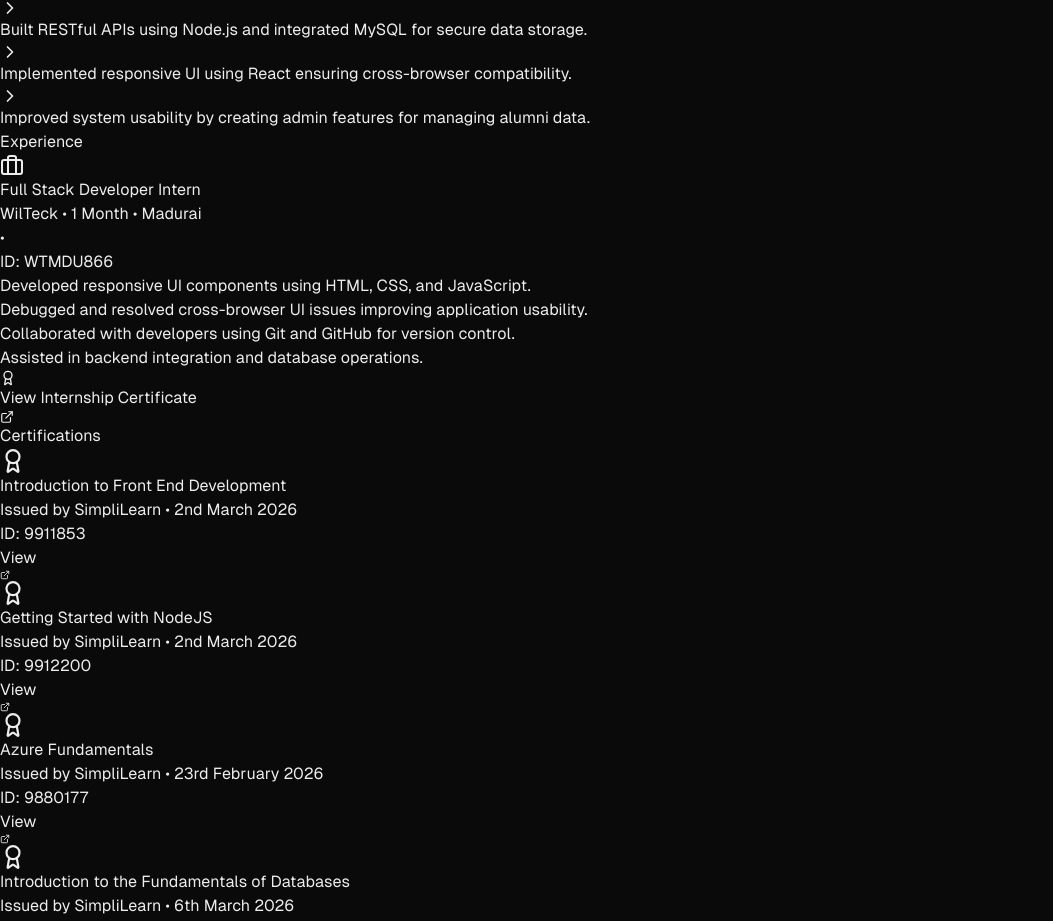
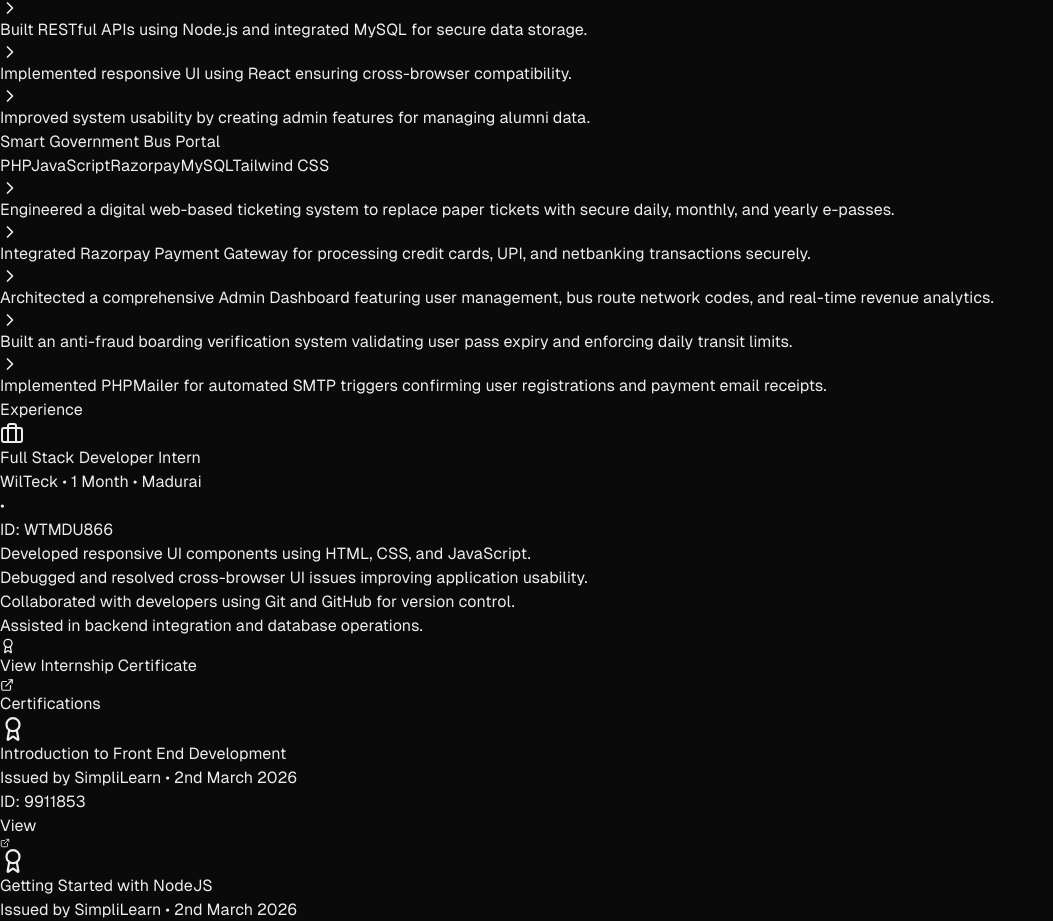
Before and after one commit to Nitheenkumar15/Portfolio, a Next.js app: page / in a window 1280 px wide. Shown: the part 1700-2621 px from the top of the page, without its empty margins (0-1053 px from the left). Built offline with nearby package versions, Linux system fonts and the light colour scheme.

Commit message:
Completed Portfolio

```diff
--- a/src/app/page.js
+++ b/src/app/page.js
@@ -532,6 +532,50 @@ export default function Home() {
               ))}
             </ul>
           </motion.div>
+
+          <motion.div
+            variants={fadeInUp}
+            whileHover={{ y: -5 }}
+            className="bg-[#121212] hover:bg-[#161616] transition-colors border border-white/5 rounded-2xl p-8 group relative overflow-hidden mt-8"
+          >
+            {/* Hover dash effect */}
+            <div className="absolute inset-x-0 top-0 h-[2px] bg-gradient-to-r from-transparent via-cyan-500 to-transparent -translate-x-[100%] group-hover:animate-shimmer delay-150"></div>
+
+            <div className="flex flex-col md:flex-row justify-between items-start md:items-center gap-6 mb-6">
+              <div>
+                <h3 className="text-2xl font-bold text-white group-hover:text-cyan-400 transition-colors">Smart Government Bus Portal</h3>
+                <div className="flex flex-wrap gap-2 mt-3">
+                  {["PHP", "JavaScript", "Razorpay", "MySQL", "Tailwind CSS"].map((tech) => (
+                    <span key={tech} className="px-3 py-1 bg-white/5 border border-white/10 rounded-full text-xs text-gray-300">
+                      {tech}
+                    </span>
+                  ))}
+                </div>
+              </div>
+            </div>
+
+            <ul className="space-y-3 text-gray-400">
+              {[
+                "Engineered a digital web-based ticketing system to replace paper tickets with secure daily, monthly, and yearly e-passes.",
+                "Integrated Razorpay Payment Gateway for processing credit cards, UPI, and netbanking transactions securely.",
+                "Architected a comprehensive Admin Dashboard featuring user management, bus route network codes, and real-time revenue analytics.",
+                "Built an anti-fraud boarding verification system validating user pass expiry and enforcing daily transit limits.",
+                "Implemented PHPMailer for automated SMTP triggers confirming user registrations and payment email receipts."
+              ].map((point, index) => (
+                <motion.li
+                  key={index}
+                  initial={{ opacity: 0, x: -10 }}
+                  whileInView={{ opacity: 1, x: 0 }}
+                  viewport={{ once: true }}
+                  transition={{ delay: index * 0.1 }}
+                  className="flex gap-3"
+                >
+                  <ChevronRight size={20} className="text-cyan-400 flex-shrink-0 mt-0.5" />
+                  <span>{point}</span>
+                </motion.li>
+              ))}
+            </ul>
+          </motion.div>
         </motion.section>
 
         {/* 6️⃣ Experience & Achievements */}
```
